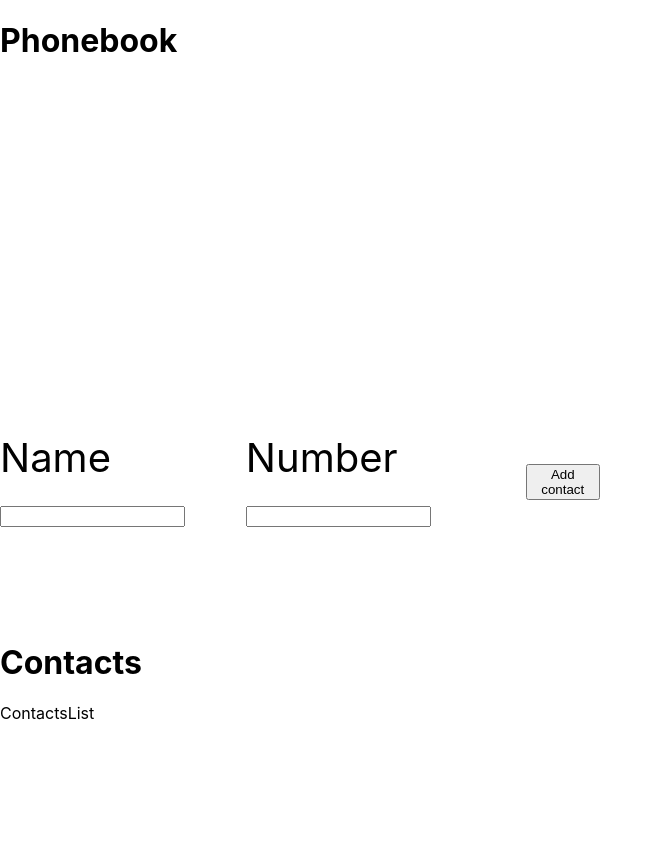
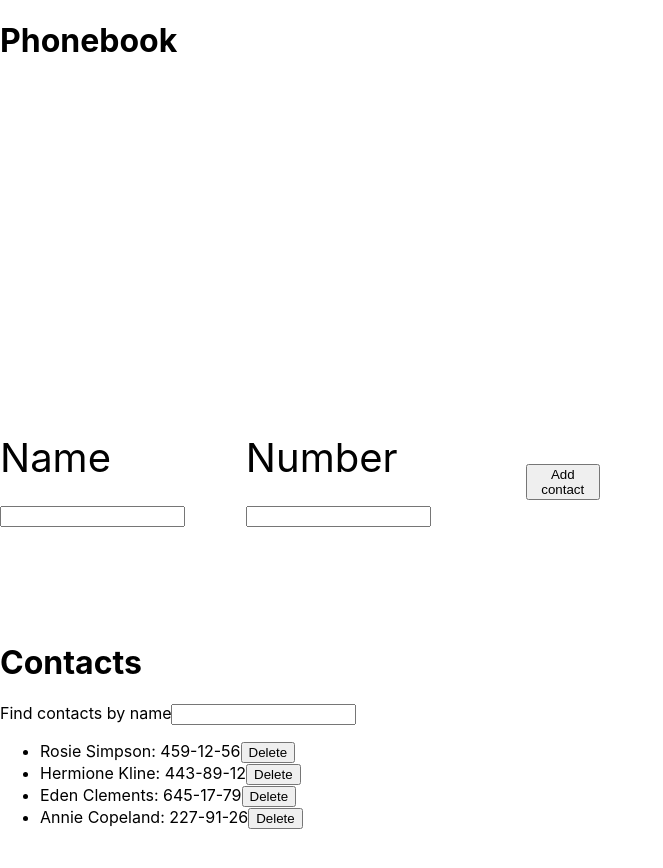
Before and after one commit to 0Palah/goit-react-hw-02-phonebook, a React (Create React App) app: page / in a window 1280 px wide. Shown: the top 868 px of the page, without its empty margins (0-663 px from the left). Built offline with nearby package versions, Linux system fonts and the light colour scheme.

Commit message:
filter 0.5

```diff
--- a/src/components/App.jsx
+++ b/src/components/App.jsx
@@ -5,10 +5,17 @@ import Section from './Section/Section';
 // import css from './App.module.css';
 import Form from './Form/Form';
 import ContactsList from './ContactsList/ContactsList';
+import Filter from './Filter/Filter';
 
 export class App extends Component {
   state = {
-    contacts: [],
+    contacts: [
+      { id: 'id-1', name: 'Rosie Simpson', number: '459-12-56' },
+      { id: 'id-2', name: 'Hermione Kline', number: '443-89-12' },
+      { id: 'id-3', name: 'Eden Clements', number: '645-17-79' },
+      { id: 'id-4', name: 'Annie Copeland', number: '227-91-26' },
+    ],
+    filter: '',
     name: '',
     number: '',
   };
@@ -21,14 +28,52 @@ export class App extends Component {
     console.log(name, value);
   };
 
+  handleSubmit = evt => {
+    evt.preventDefault();
+    const { name, number } = this.state;
+    console.log('submit', name, number);
+    this.setState({
+      contacts: [
+        { id: 'id-1', name: 'Rosie Simpson', number: '459-12-56' },
+        { id: 'id-2', name: 'Hermione Kline', number: '443-89-12' },
+        { id: 'id-3', name: 'Eden Clements', number: '645-17-79' },
+        { id: 'id-4', name: 'Annie Copeland', number: '227-91-26' },
+      ],
+      name: '',
+      number: '',
+    });
+  };
+
+  handleDeleteUser = userId => {
+    const { contacts } = this.state;
+    this.setState(prevState => ({
+      contacts: prevState.contacts.filter(user => user.id !== userId),
+    }));
+  };
+
+  handleChangeSearch = evt => {
+    const { value } = evt.target;
+    this.setState({ filter: value });
+  };
+
   render() {
+    const { name, number, contacts } = this.state;
     return (
       <div>
         <Section title="Phonebook">
-          <Form onInpChange={this.handleChange} />
+          <Form
+            onInpChange={this.handleChange}
+            onFormSubmit={this.handleSubmit}
+            name={name}
+            number={number}
+          />
         </Section>
         <Section title="Contacts">
-          <ContactsList contacts={this.contacts} />
+          <Filter onChangeSearch={this.handleChangeSearch} />
+          <ContactsList
+            contacts={contacts}
+            onDeleteUser={this.handleDeleteUser}
+          />
         </Section>
       </div>
     );
--- a/src/components/ContactsList/ContactsList.jsx
+++ b/src/components/ContactsList/ContactsList.jsx
@@ -2,8 +2,19 @@ import React from 'react';
 import PropTypes from 'prop-types';
 import css from './ContactsList.module.css';
 
-const ContactsList = props => {
-  return <div>ContactsList</div>;
+const ContactsList = ({ contacts, onDeleteUser }) => {
+  return (
+    <ul>
+      {contacts.map(el => (
+        <li key={el.id}>
+          {el.name}: {el.number}
+          <button type="button" onClick={() => onDeleteUser(el.id)}>
+            Delete
+          </button>
+        </li>
+      ))}
+    </ul>
+  );
 };
 
 ContactsList.propTypes = {};
--- /dev/null
+++ b/src/components/Filter/Filter.jsx
@@ -0,0 +1,16 @@
+import React from 'react';
+import PropTypes from 'prop-types';
+import css from './Filter.module.css';
+
+const Filter = ({ onChangeSearch }) => {
+  return (
+    <div>
+      <label htmlFor="filter">Find contacts by name</label>
+      <input type="text" id="filter" onChange={onChangeSearch} />
+    </div>
+  );
+};
+
+Filter.propTypes = {};
+
+export default Filter;
--- a/src/components/Form/Form.jsx
+++ b/src/components/Form/Form.jsx
@@ -2,9 +2,9 @@ import React from 'react';
 import PropTypes from 'prop-types';
 import css from './Form.module.css';
 
-const Form = ({ onInpChange }) => {
+const Form = ({ name, number, onInpChange, onFormSubmit }) => {
   return (
-    <form className={css.form}>
+    <form className={css.form} onSubmit={onFormSubmit}>
       <div
         style={{
           height: '100vh',
@@ -25,6 +25,7 @@ const Form = ({ onInpChange }) => {
             pattern="^[a-zA-Zа-яА-Я]+(([' -][a-zA-Zа-яА-Я ])?[a-zA-Zа-яА-Я]*)*$"
             title="Name may contain only letters, apostrophe, dash and spaces. For example Adrian, Jacob Mercer, Charles de Batz de Castelmore d'Artagnan"
             required
+            value={name}
             onChange={onInpChange}
           />
         </div>
@@ -37,6 +38,7 @@ const Form = ({ onInpChange }) => {
             pattern="\+?\d{1,4}?[-.\s]?\(?\d{1,3}?\)?[-.\s]?\d{1,4}[-.\s]?\d{1,4}[-.\s]?\d{1,9}"
             title="Phone number must be digits and can contain spaces, dashes, parentheses and can start with +"
             required
+            value={number}
             onChange={onInpChange}
           />
         </div>
```
Also changed, not shown: src/components/Contacts/Contacts.jsx (deleted, +0 -14 lines), src/components/Filter/Filter.module.css (added).
